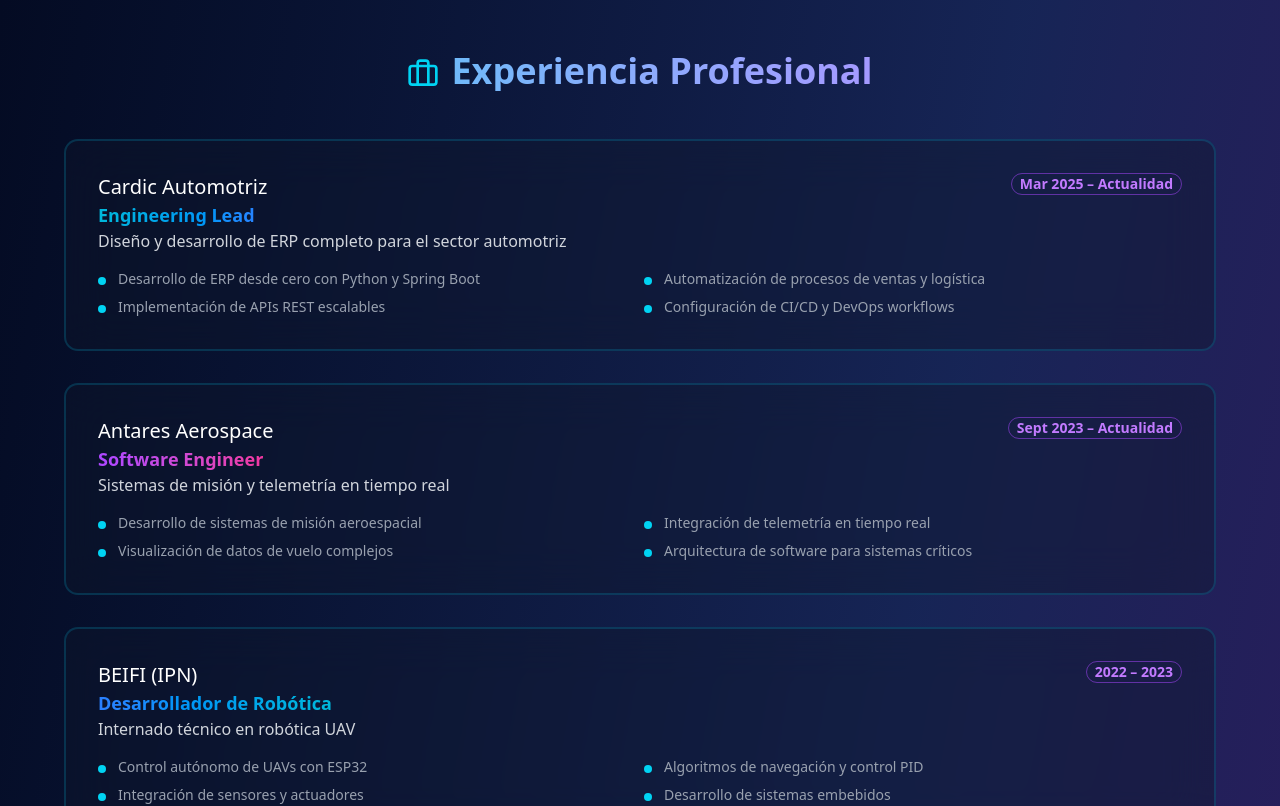
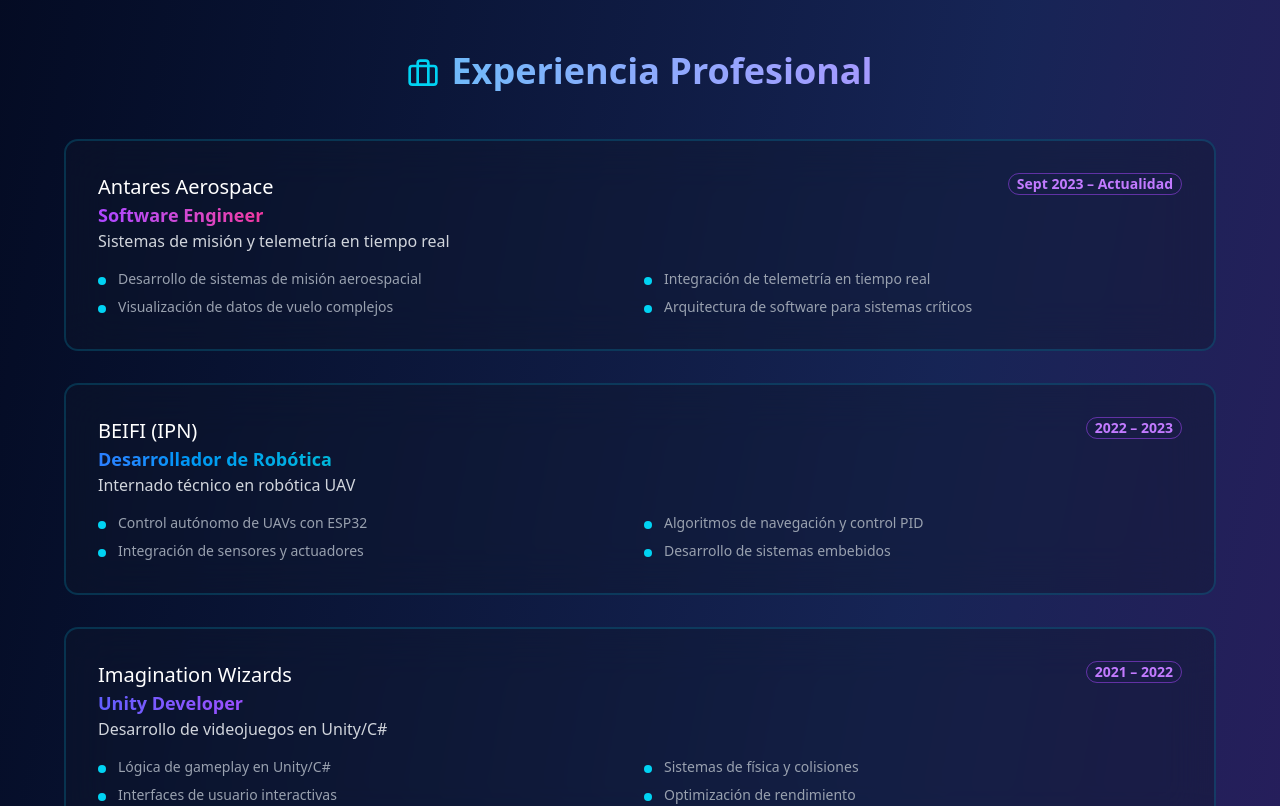
Before and after one commit to FernuDev/Personal-Page, a Next.js app: page / in a window 1280 px wide. Shown: the part 1420-2226 px from the top of the page. Built offline with nearby package versions, Linux system fonts and the light colour scheme.

Commit message:
Remove Cardic Automotriz experience section
Removed Cardic Automotriz experience from the page.

```diff
--- a/src/app/page.jsx
+++ b/src/app/page.jsx
@@ -335,19 +335,6 @@
 
             <div className="space-y-8">
               {[
-                {
-                  company: "Cardic Automotriz",
-                  period: "Mar 2025 – Actualidad",
-                  role: "Engineering Lead",
-                  description: "Diseño y desarrollo de ERP completo para el sector automotriz",
-                  achievements: [
-                    "Desarrollo de ERP desde cero con Python y Spring Boot",
-                    "Automatización de procesos de ventas y logística",
-                    "Implementación de APIs REST escalables",
-                    "Configuración de CI/CD y DevOps workflows",
-                  ],
-                  gradient: "from-cyan-500 to-blue-500",
-                },
                 {
                   company: "Antares Aerospace",
                   period: "Sept 2023 – Actualidad",
```
